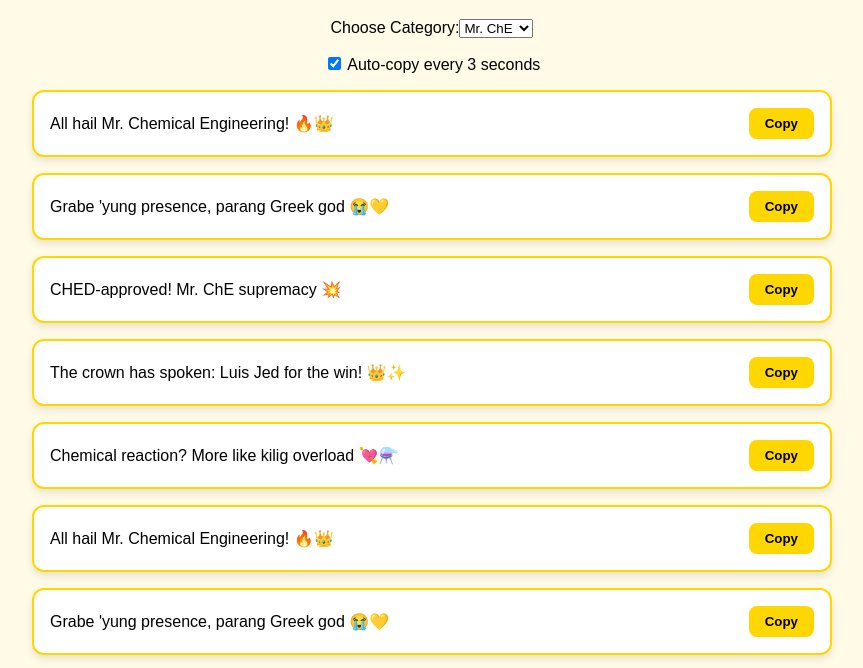
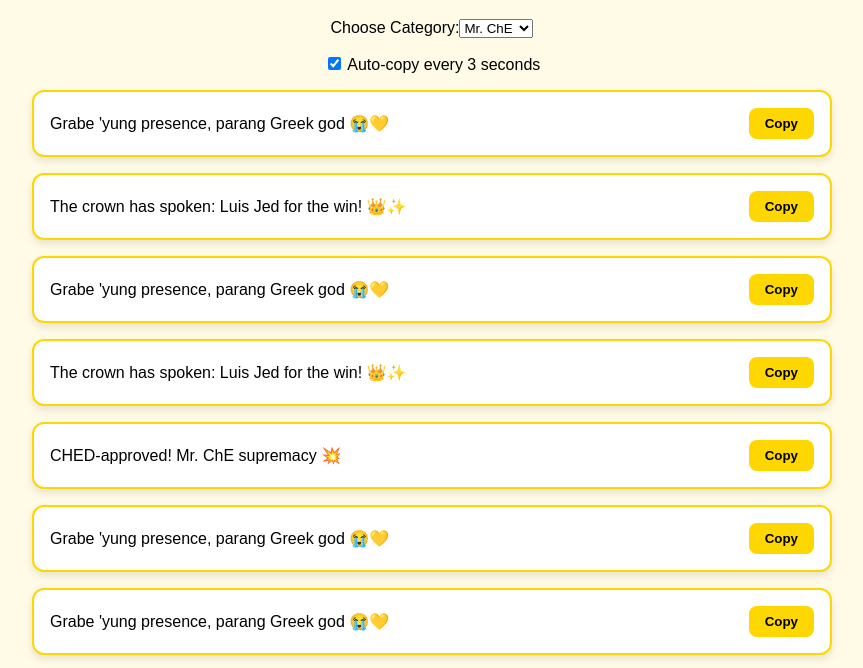
Before and after one commit to AemariMeon/VOTE-GENERATOR, a plain HTML site: page index.html in a window 1280 px wide. Shown: the part 102-770 px from the top of the page, without its empty margins (208-1071 px from the left). Drawn offline with Linux system fonts and the light colour scheme.

Commit message:
Update index.html

```diff
--- a/index.html
+++ b/index.html
@@ -108,7 +108,6 @@
     const commentList = document.getElementById("commentList");
     const notification = document.getElementById("notification");
     const categorySelect = document.getElementById("categorySelect");
-    let generatedCount = 0;
 
     function showNotification(message = "Copied to clipboard!") {
       notification.textContent = message;
@@ -117,25 +116,22 @@
       setTimeout(() => {
         notification.style.opacity = 0;
         setTimeout(() => (notification.style.display = "none"), 1000);
-      }, 5000);
+      }, 3000);
     }
 
-    function copyToClipboard(text, showNote = true) {
-      navigator.clipboard.writeText(text).then(() => {
-        if (showNote) showNotification("Copied to clipboard!");
-      }).catch(err => {
-        console.error('Copy failed', err);
-      });
+    function copyToClipboard(text) {
+      navigator.clipboard.writeText(text).then(() => showNotification("Copied to clipboard!"));
     }
 
-    function addComments(batchSize = 50) {
-      commentList.innerHTML = ""; // Clear existing comments
+    function addComments(batchSize = 10) {
+      commentList.innerHTML = ""; // Clear existing comments before generating new ones
+
       const selectedCategory = categorySelect.value;
       const baseComments = selectedCategory === "mr" ? baseCommentsMr : baseCommentsMs;
 
       for (let i = 0; i < batchSize; i++) {
-        let base = baseComments[(generatedCount + i) % baseComments.length];
-        let comment = `${base}`;
+        const randomIndex = Math.floor(Math.random() * baseComments.length);
+        const comment = baseComments[randomIndex];
 
         const div = document.createElement("div");
         div.className = "comment-box";
@@ -152,24 +148,12 @@
         div.appendChild(button);
         commentList.appendChild(div);
       }
-      generatedCount += batchSize;
     }
 
-    document.getElementById("generateMore").addEventListener("click", () => addComments(50));
-    categorySelect.addEventListener("change", () => addComments(50));
+    document.getElementById("generateMore").addEventListener("click", () => addComments(10));
+    categorySelect.addEventListener("change", () => addComments(10));
 
-    addComments(50);
-
-    const AUTO_COPY_INTERVAL = 3000;
-    setInterval(() => {
-      const toggle = document.getElementById("autoCopyToggle");
-      if (!toggle.checked) return;
-      const allComments = document.querySelectorAll(".comment-text");
-      if (allComments.length === 0) return;
-      const randomIndex = Math.floor(Math.random() * allComments.length);
-      const text = allComments[randomIndex].textContent;
-      copyToClipboard(text);
-    }, AUTO_COPY_INTERVAL);
+    addComments(10); // Initial load
   </script>
 </body>
 </html>
```
